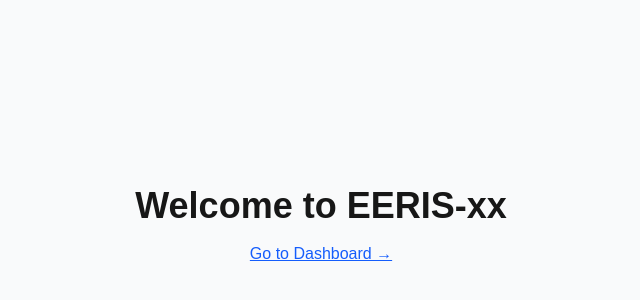
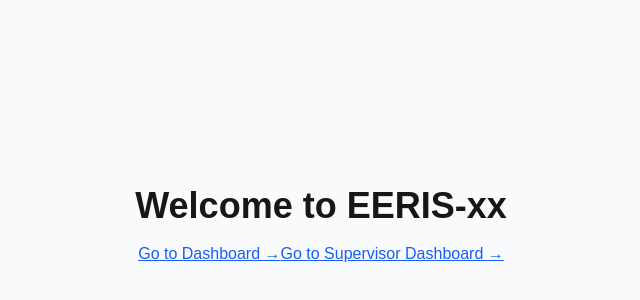
Before and after one commit to RafanSyed/EERIS-16, a Next.js app: page / in a window 1280 px wide. Shown: the part 174-474 px from the top of the page, without its empty margins (319-959 px from the left). Built offline with nearby package versions, Linux system fonts and the light colour scheme.

Commit message:
fixed firebase expenses

```diff
--- a/src/app/page.tsx
+++ b/src/app/page.tsx
@@ -14,6 +14,12 @@
           Go to Dashboard →
         </Link>
 
+        <Link
+          href="/supervisorDash"
+          className="text-blue-600 underline hover:text-blue-800"
+        >
+          Go to Supervisor Dashboard →
+        </Link>
       </div>
     </main>
   );
--- a/src/app/supervisorDash/supervisorDash.tsx
+++ b/src/app/supervisorDash/page.tsx
@@ -1,3 +1,4 @@
+'use client'
 import React, { useEffect, useState } from 'react';
 import { getFirestore, collection, getDocs, updateDoc, doc, query, where } from 'firebase/firestore';
 import { app } from '../firebase/firebaseConfig';
```
